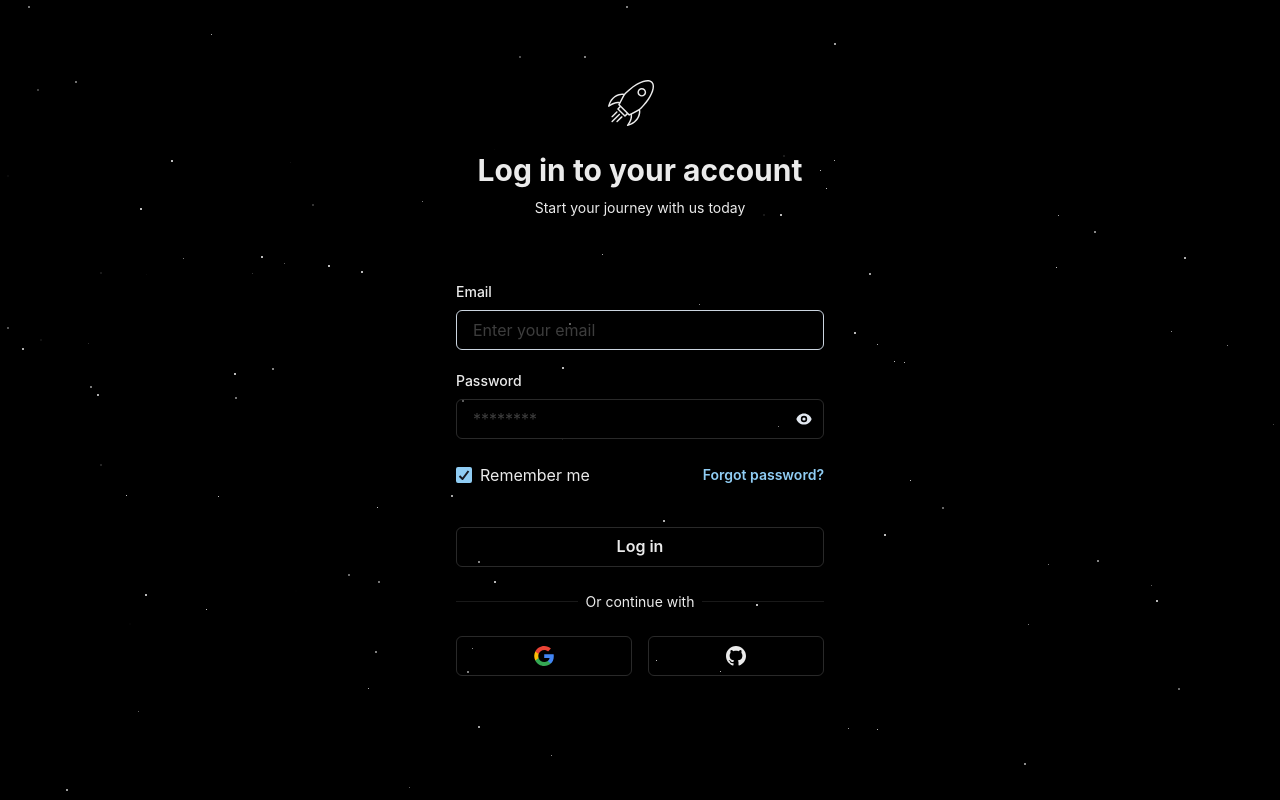
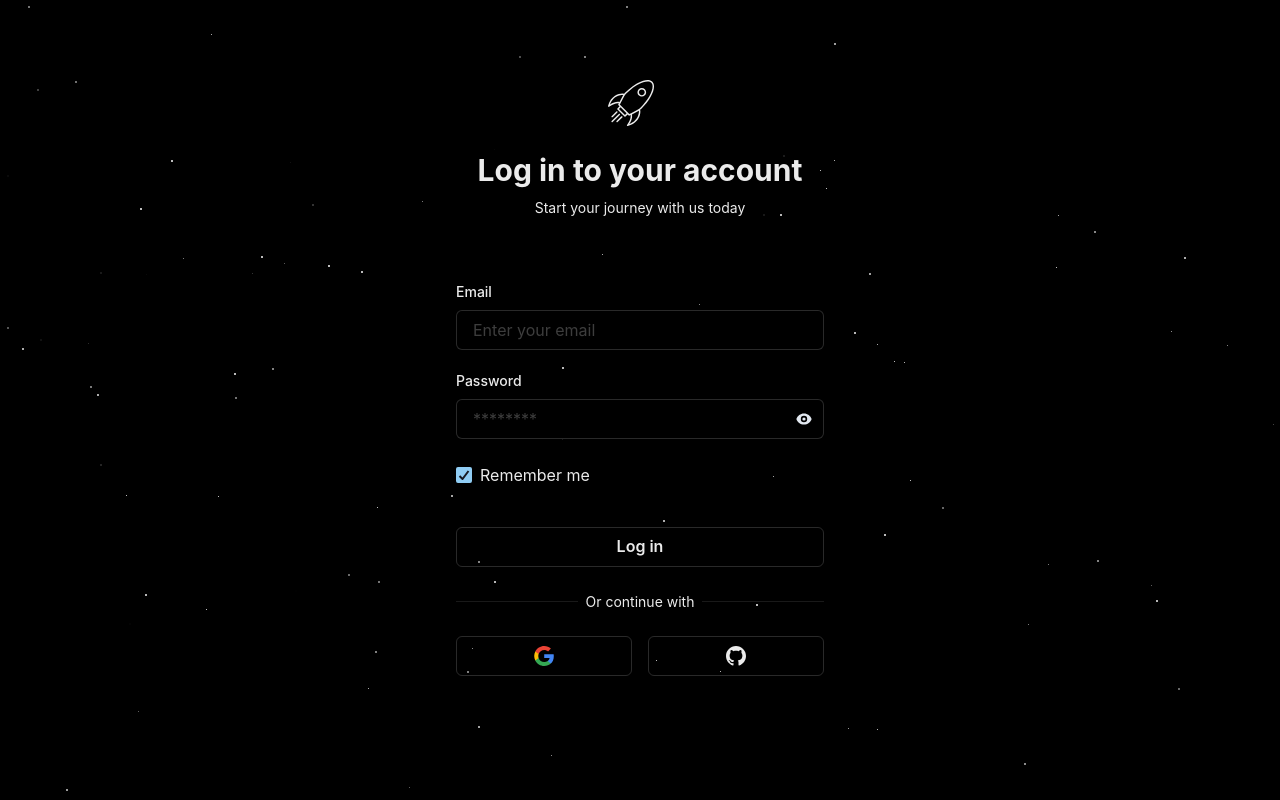
Before and after one commit to FelixBehne/spacelytics, a Next.js app: page /auth/signin in a window 1280 px wide. Built offline with nearby package versions, Linux system fonts and the light colour scheme.

Commit message:
feature: better key navigations on login page

```diff
--- a/components/PasswordField.tsx
+++ b/components/PasswordField.tsx
@@ -47,6 +47,7 @@ export const PasswordField = forwardRef<HTMLInputElement, InputProps>(
             autoComplete='current-password'
             required
             placeholder='********'
+            _hover={{}}
             {...props}
           />
         </InputGroup>
--- a/pages/auth/signin.tsx
+++ b/pages/auth/signin.tsx
@@ -13,13 +13,13 @@ import {
   Text,
   useToast,
 } from '@chakra-ui/react';
+import { useRef, useState } from 'react';
 
 import { Logo } from '../../components/Logo';
 import { OAuthButtonGroup } from '../../components/OAuthButtonGroup';
 import { PasswordField } from '../../components/PasswordField';
 import dynamic from 'next/dynamic';
 import { signIn } from 'next-auth/react';
-import { useState } from 'react';
 
 const StarSky = dynamic(() => import('../../components/StarSky'), {
   ssr: false,
@@ -31,6 +31,7 @@ export const LoginPage = () => {
   const [emailError, setEmailError] = useState(false);
   const [passwordError, setPasswordError] = useState(false);
   const toast = useToast();
+  const passwordRef = useRef();
 
   const handleLogin = async () => {
     setEmailError(false);
@@ -130,20 +131,34 @@ export const LoginPage = () => {
                   placeholder='Enter your email'
                   value={email}
                   onChange={(e) => setEmail(e.target.value)}
-                  borderColor={emailError ? 'red.500' : 'gray.300'}
+                  _hover={{}}
+                  bg='black'
+                  onKeyDown={(e) => {
+                    if (e.key === 'Tab') {
+                      e.preventDefault();
+                      document.getElementById('password')?.focus();
+                    }
+                  }}
                 />
               </FormControl>
               <PasswordField
                 isInvalid={passwordError}
                 value={password}
                 onChange={(e) => setPassword(e.target.value)}
+                bg='black'
+                id='password'
+                onKeyDown={(e) => {
+                  if (e.key === 'Enter') {
+                    handleLogin();
+                  }
+                }}
               />
             </Stack>
             <HStack justify='space-between'>
               <Checkbox defaultChecked>Remember me</Checkbox>
-              <Button variant='link' colorScheme='blue' size='sm'>
-                Forgot password?
-              </Button>
+              {/* <Button variant='link' colorScheme='blue' size='sm'>
+              Forgot password?
+                  </Button> */}
             </HStack>
             <Stack spacing='6'>
               <Button
```
